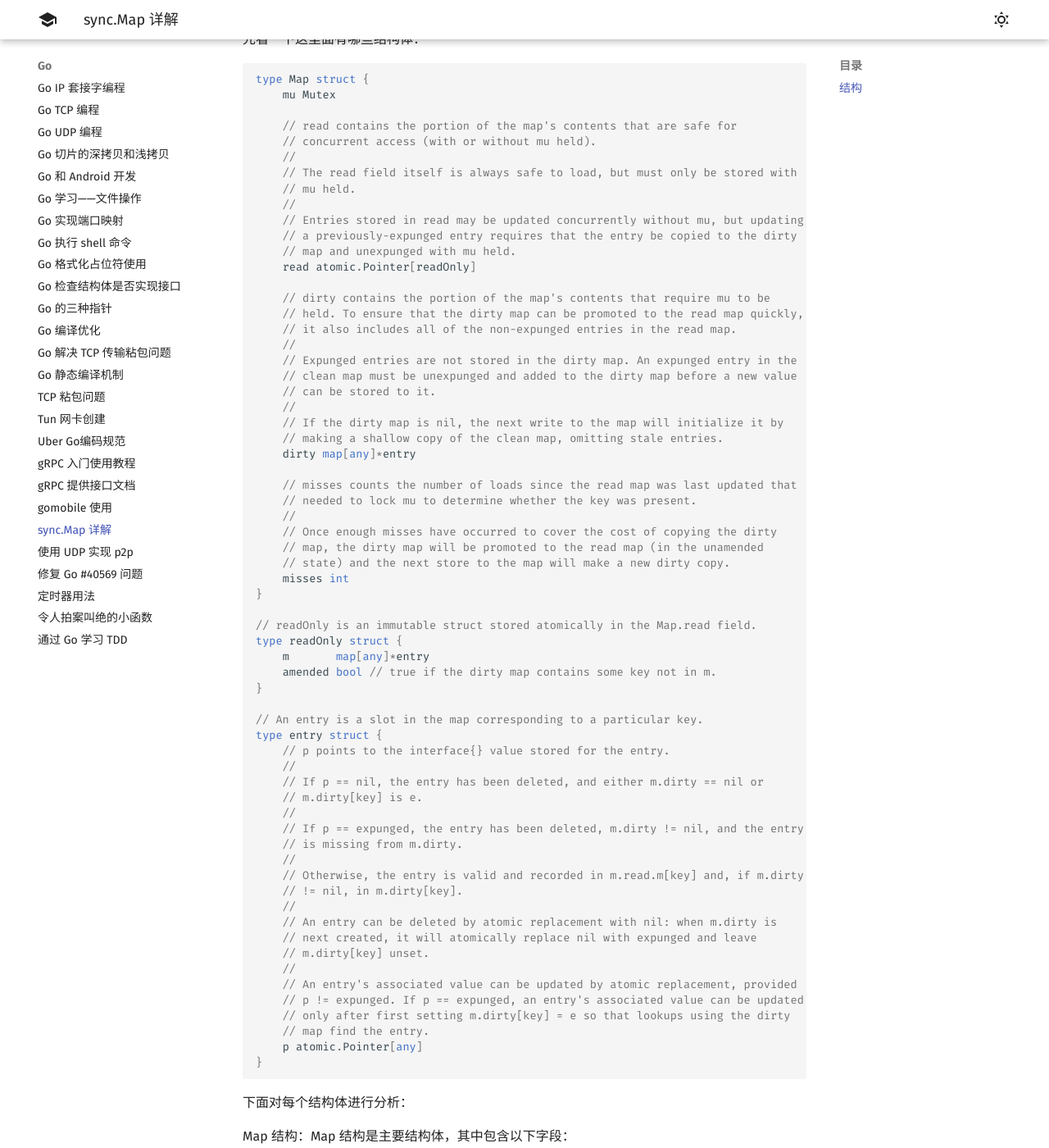
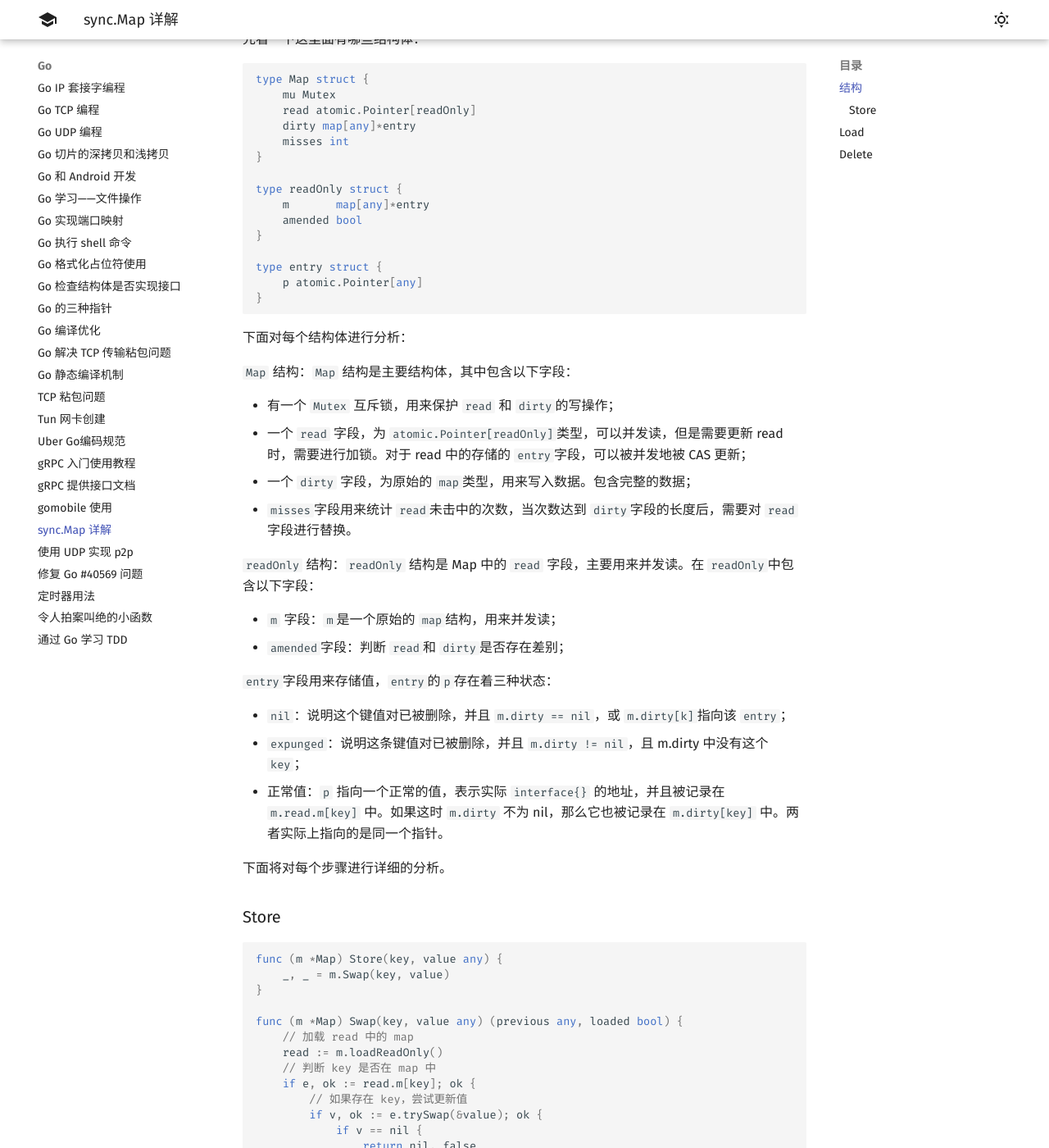
Before and after one commit to 1314liuwei/blog, an MkDocs documentation site: the page built from docs/Go/sync.Map 详解.md, in a window 1280 px wide and 1400 px high, scrolled down 310 px. Shown: the whole window at 82% size. Built offline with MkDocs 1.6.1 and Material for MkDocs 9.7.7, drawn with Linux system fonts in a browser that asks for light colours; some of the changed text lies outside the part shown.

Commit message:
2023/07/07 周五

````diff
--- a/docs/Go/sync.Map 详解.md
+++ b/docs/Go/sync.Map 详解.md
@@ -9,74 +9,254 @@
 ```go
 type Map struct {
 	mu Mutex
-
-	// read contains the portion of the map's contents that are safe for
-	// concurrent access (with or without mu held).
-	//
-	// The read field itself is always safe to load, but must only be stored with
-	// mu held.
-	//
-	// Entries stored in read may be updated concurrently without mu, but updating
-	// a previously-expunged entry requires that the entry be copied to the dirty
-	// map and unexpunged with mu held.
 	read atomic.Pointer[readOnly]
-
-	// dirty contains the portion of the map's contents that require mu to be
-	// held. To ensure that the dirty map can be promoted to the read map quickly,
-	// it also includes all of the non-expunged entries in the read map.
-	//
-	// Expunged entries are not stored in the dirty map. An expunged entry in the
-	// clean map must be unexpunged and added to the dirty map before a new value
-	// can be stored to it.
-	//
-	// If the dirty map is nil, the next write to the map will initialize it by
-	// making a shallow copy of the clean map, omitting stale entries.
 	dirty map[any]*entry
-
-	// misses counts the number of loads since the read map was last updated that
-	// needed to lock mu to determine whether the key was present.
-	//
-	// Once enough misses have occurred to cover the cost of copying the dirty
-	// map, the dirty map will be promoted to the read map (in the unamended
-	// state) and the next store to the map will make a new dirty copy.
 	misses int
 }
 
-// readOnly is an immutable struct stored atomically in the Map.read field.
 type readOnly struct {
 	m       map[any]*entry
-	amended bool // true if the dirty map contains some key not in m.
+	amended bool
 }
 
-// An entry is a slot in the map corresponding to a particular key.
 type entry struct {
-	// p points to the interface{} value stored for the entry.
-	//
-	// If p == nil, the entry has been deleted, and either m.dirty == nil or
-	// m.dirty[key] is e.
-	//
-	// If p == expunged, the entry has been deleted, m.dirty != nil, and the entry
-	// is missing from m.dirty.
-	//
-	// Otherwise, the entry is valid and recorded in m.read.m[key] and, if m.dirty
-	// != nil, in m.dirty[key].
-	//
-	// An entry can be deleted by atomic replacement with nil: when m.dirty is
-	// next created, it will atomically replace nil with expunged and leave
-	// m.dirty[key] unset.
-	//
-	// An entry's associated value can be updated by atomic replacement, provided
-	// p != expunged. If p == expunged, an entry's associated value can be updated
-	// only after first setting m.dirty[key] = e so that lookups using the dirty
-	// map find the entry.
 	p atomic.Pointer[any]
 }
 ```
 
 下面对每个结构体进行分析：
 
-Map 结构：Map 结构是主要结构体，其中包含以下字段：
+`Map` 结构：`Map` 结构是主要结构体，其中包含以下字段：
 
 - 有一个 `Mutex` 互斥锁，用来保护 `read` 和 `dirty`的写操作；
-- 一个 `read` 字段，为 `atomic.Pointer[readOnly]`类型，可以并发读，但是写的时候需要加锁；一个 `dirty` 字段，用来写数据；
-- 一个 `dirty` 字段，为原始的 `map`类型，用来写入数据。
+- 一个 `read` 字段，为 `atomic.Pointer[readOnly]`类型，可以并发读，但是需要更新 read 时，需要进行加锁。对于 read 中的存储的 `entry`字段，可以被并发地被 CAS 更新；
+- 一个 `dirty` 字段，为原始的 `map`类型，用来写入数据。包含完整的数据；
+- `misses`字段用来统计 `read`未击中的次数，当次数达到 `dirty`字段的长度后，需要对 `read`字段进行替换。
+
+`readOnly` 结构：`readOnly` 结构是 Map 中的 `read` 字段，主要用来并发读。在 `readOnly`中包含以下字段：
+
+- `m` 字段：`m`是一个原始的 `map`结构，用来并发读；
+- `amended`字段：判断 `read`和 `dirty`是否存在差别；
+
+`entry`字段用来存储值，`entry`的`p`存在着三种状态：
+
+- `nil`：说明这个键值对已被删除，并且 `m.dirty == nil`，或 `m.dirty[k]`指向该 `entry`；
+- `expunged`：说明这条键值对已被删除，并且 `m.dirty != nil`，且 m.dirty 中没有这个 `key`；
+- 正常值：`p` 指向一个正常的值，表示实际 `interface{}` 的地址，并且被记录在 `m.read.m[key]` 中。如果这时 `m.dirty` 不为 nil，那么它也被记录在 `m.dirty[key]` 中。两者实际上指向的是同一个指针。
+
+下面将对每个步骤进行详细的分析。
+
+### Store
+
+```go
+func (m *Map) Store(key, value any) {
+	_, _ = m.Swap(key, value)
+}
+
+func (m *Map) Swap(key, value any) (previous any, loaded bool) {
+    // 加载 read 中的 map
+	read := m.loadReadOnly()
+    // 判断 key 是否在 map 中
+	if e, ok := read.m[key]; ok {
+        // 如果存在 key，尝试更新值
+		if v, ok := e.trySwap(&value); ok {
+			if v == nil {
+				return nil, false
+			}
+			return *v, true
+		}
+	}
+
+    // 需要写入 dirty，因此需要进行加锁
+	m.mu.Lock()
+    // 再次对 read 进行判断，防止在加锁之前已经被其他 goroutine 更新
+	read = m.loadReadOnly()
+	if e, ok := read.m[key]; ok {
+        // 如果 e 的值为expunged，则将 e 的值重置为 nil，并直接写入 dirty（因为如果为 expunged 则代表 dirty != nil）。
+        // 如果已经重置过了，则不需要进行重置和写入 dirty
+		if e.unexpungeLocked() {
+			m.dirty[key] = e
+		}
+        // 存储值
+		if v := e.swapLocked(&value); v != nil {
+			loaded = true
+			previous = *v
+		}
+	} else if e, ok := m.dirty[key]; ok {
+        // 如果 dirty 中已经有值了，则直接存储值
+		if v := e.swapLocked(&value); v != nil {
+			loaded = true
+			previous = *v
+		}
+	} else {
+        // 更新 read 的 amended 字段
+		if !read.amended {
+			m.dirtyLocked()
+			m.read.Store(&readOnly{m: read.m, amended: true})
+		}
+        // 存储值
+		m.dirty[key] = newEntry(value)
+	}
+	m.mu.Unlock()
+	return previous, loaded
+}
+
+func (m *Map) loadReadOnly() readOnly {
+	if p := m.read.Load(); p != nil {
+		return *p
+	}
+	return readOnly{}
+}
+
+func (m *Map) dirtyLocked() {
+	if m.dirty != nil {
+		return
+	}
+
+	read := m.loadReadOnly()
+    // 将 read 的中的有效值复制到 dirty 中
+	m.dirty = make(map[any]*entry, len(read.m))
+	for k, e := range read.m {
+		if !e.tryExpungeLocked() {
+			m.dirty[k] = e
+		}
+	}
+}
+
+func (e *entry) trySwap(i *any) (*any, bool) {
+	for {
+		p := e.p.Load()
+        // 如果 p 为 expunged,那么说明这个 key 已经被删除，并且不在 dirty，不能直接更新
+		if p == expunged {
+			return nil, false
+		}
+		if e.p.CompareAndSwap(p, i) {
+			return p, true
+		}
+	}
+}
+
+func (e *entry) unexpungeLocked() (wasExpunged bool) {
+	return e.p.CompareAndSwap(expunged, nil)
+}
+
+func (e *entry) swapLocked(i *any) *any {
+	return e.p.Swap(i)
+}
+
+func (e *entry) tryExpungeLocked() (isExpunged bool) {
+	p := e.p.Load()
+	for p == nil {
+		if e.p.CompareAndSwap(nil, expunged) {
+			return true
+		}
+		p = e.p.Load()
+	}
+	return p == expunged
+}
+```
+
+通过代码分析可以发现，在存储值时首先会去  `read`查找 key 是否存在，如果能找到，那么通过改变 `entry`的指针来改变值，这个过程是 lock-free 的。
+
+如果在 read 中查找不到或存在过但是未及时清理的，那么会去更新 `dirty` ，这个过程是需要加锁的。
+
+## Load
+
+```go
+func (m *Map) Load(key any) (value any, ok bool) {
+    // 读取 read 字段中的值
+	read := m.loadReadOnly()
+	e, ok := read.m[key]
+    // 如果read中不存在，并且dirty和read没有保持一致，则尝试去 dirty 取值
+	if !ok && read.amended {
+		m.mu.Lock()
+        // 重复尝试，防止数据read被更改
+		read = m.loadReadOnly()
+		e, ok = read.m[key]
+		if !ok && read.amended {
+            // 从 dirty 查值
+			e, ok = m.dirty[key]
+            // 判断是否需要更新 read 和 dirty
+			m.missLocked()
+		}
+		m.mu.Unlock()
+	}
+    // 判断是否取到了值
+	if !ok {
+		return nil, false
+	}
+	return e.load()
+}
+
+func (m *Map) missLocked() {
+    // 增加 misses 次数
+	m.misses++
+    // 如果 miss 次数大于了 dirty 的长度，就把 dirty的值赋值给 read，并把 dirty 清空
+	if m.misses < len(m.dirty) {
+		return
+	}
+	m.read.Store(&readOnly{m: m.dirty})
+	m.dirty = nil
+	m.misses = 0
+}
+
+func (e *entry) load() (value any, ok bool) {
+	p := e.p.Load()
+    // 判断值是否有效
+	if p == nil || p == expunged {
+		return nil, false
+	}
+	return *p, true
+}
+```
+
+通过代码分析可以发现，`sync.Map` 在 `Load` 值的过程依然是先从 `read`中取值（lock-free的）；`read`中取不到值再尝试从`dirty`中取值（需要加锁）。
+
+并且在取值的过程中，如果多次未击中`read`，那么则会将 `dirty`中的值拷贝到`read`中，这样能够保证及时将最新的值写入到`read`中。
+
+## Delete
+
+```go
+func (m *Map) Delete(key any) {
+	m.LoadAndDelete(key)
+}
+
+func (m *Map) LoadAndDelete(key any) (value any, loaded bool) {
+	read := m.loadReadOnly()
+	e, ok := read.m[key]
+    // 如果 read 中没有 key，且read和dirty有差别，则尝试从dirty取值
+	if !ok && read.amended {
+		m.mu.Lock()
+		read = m.loadReadOnly()
+		e, ok = read.m[key]
+		if !ok && read.amended {
+			e, ok = m.dirty[key]
+            // 从 dirty 中实际删除值
+			delete(m.dirty, key)
+			// 判断是否需要更新 read
+			m.missLocked()
+		}
+		m.mu.Unlock()
+	}
+	if ok {
+		return e.delete()
+	}
+	return nil, false
+}
+
+func (e *entry) delete() (value any, ok bool) {
+	for {
+		p := e.p.Load()
+		if p == nil || p == expunged {
+			return nil, false
+		}
+		if e.p.CompareAndSwap(p, nil) {
+			return *p, true
+		}
+	}
+}
+```
+
+通过代码分析可以发现，`sync.Map` 在 `Delete` 值的过程依然是先从 `read`中取值（lock-free的）；`read`中取不到值再尝试从`dirty`中取值（需要加锁），如果在`dirty`中取到了值，那么会直接从`dirty`中删除这个值。
+
+在取到值后，会将这个值置为 `nil`。
````
Also changed, not shown: docs/index.md (+4 -2 lines).
